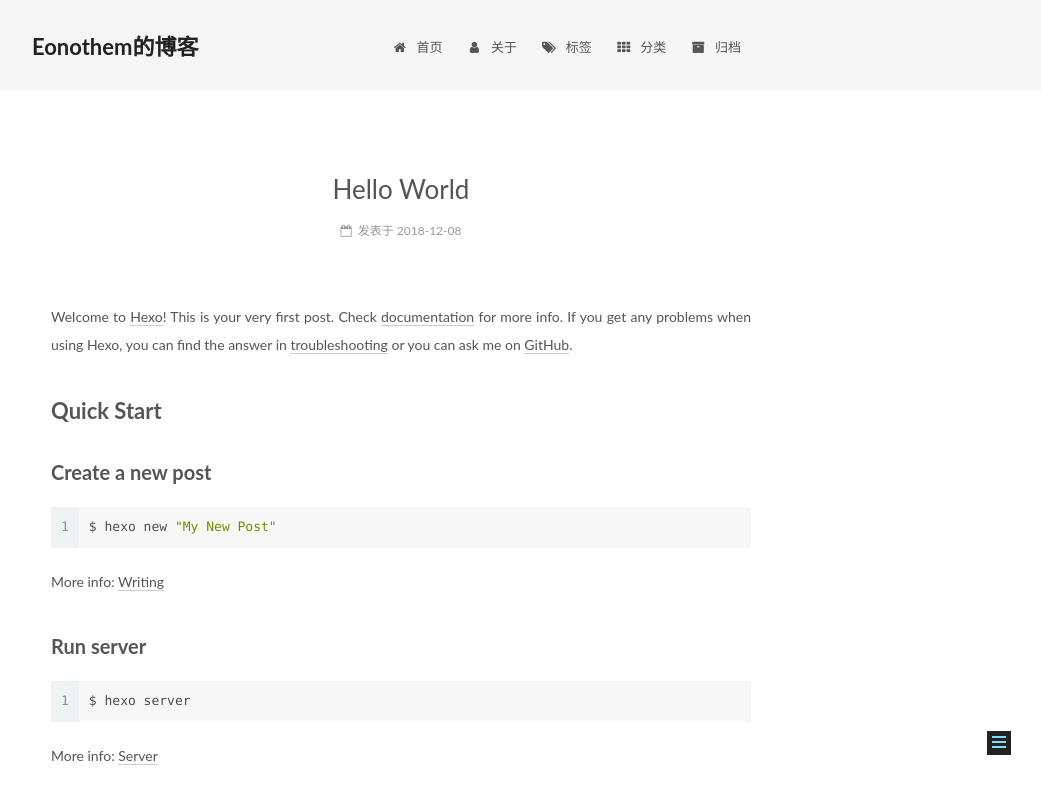
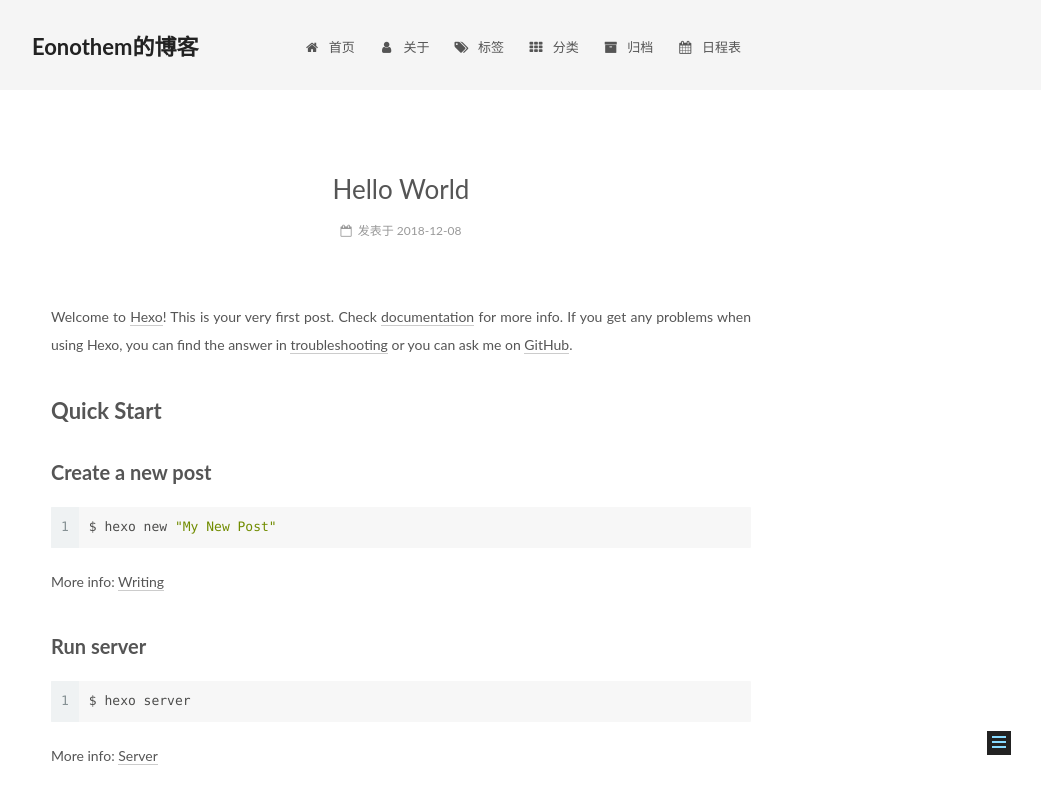
Before and after one commit to Eonothem/Eonothem.github.io, a plain HTML site: page 2018/12/08/hello-world/index.html in a window 1280 px wide. Shown: the top 792 px of the page, without its empty margins (239-1280 px from the left). Drawn offline with Linux system fonts and the light colour scheme.

Commit message:
Site updated: 2018-12-09 11:28:40

```diff
--- a/2018/12/08/hello-world/index.html
+++ b/2018/12/08/hello-world/index.html
@@ -226,6 +226,16 @@
               <i class="menu-item-icon fa fa-fw fa-archive"></i> <br>
 
             归档
+          </a>
+        </li>
+
+
+        <li class="menu-item menu-item-schedule">
+          <a href="/schedule/" rel="section">
+
+              <i class="menu-item-icon fa fa-fw fa-calendar"></i> <br>
+
+            日程表
           </a>
         </li>
 
```
Also changed, not shown: archives/2018/12/index.html (+10 -0 lines), archives/2018/index.html (+10 -0 lines), archives/index.html (+10 -0 lines), index.html (+10 -0 lines).
